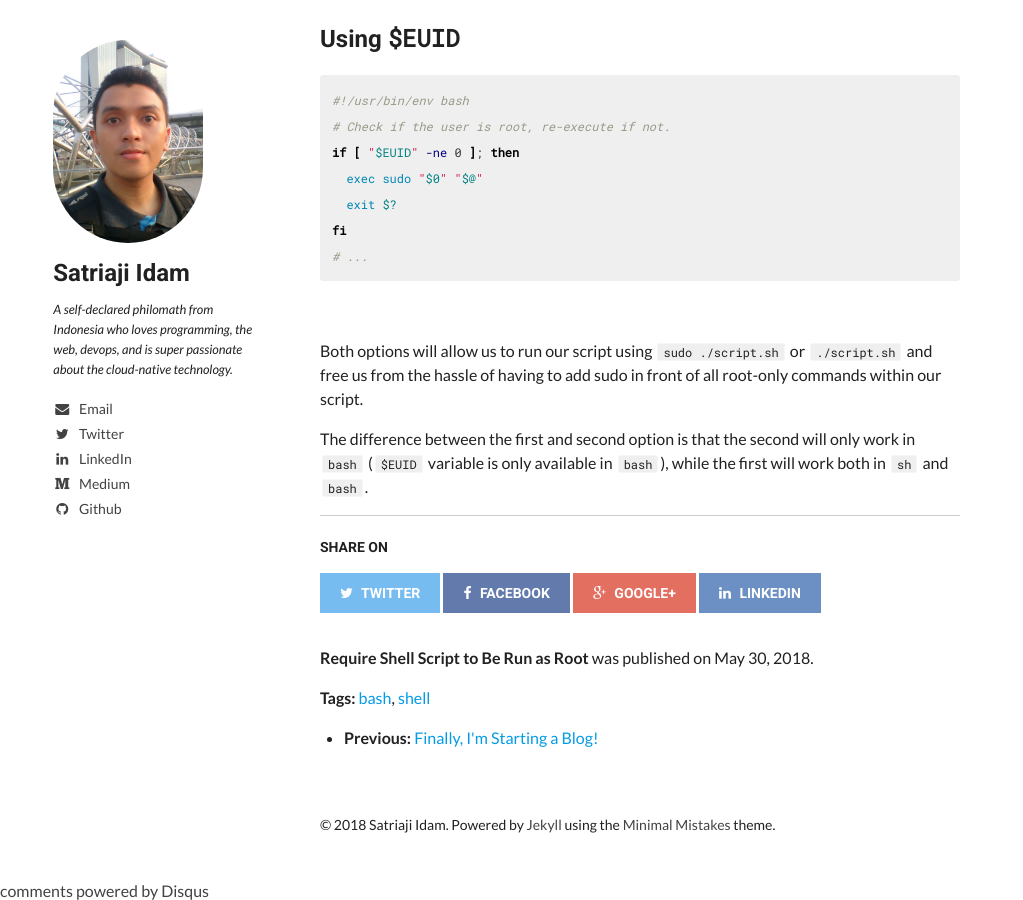
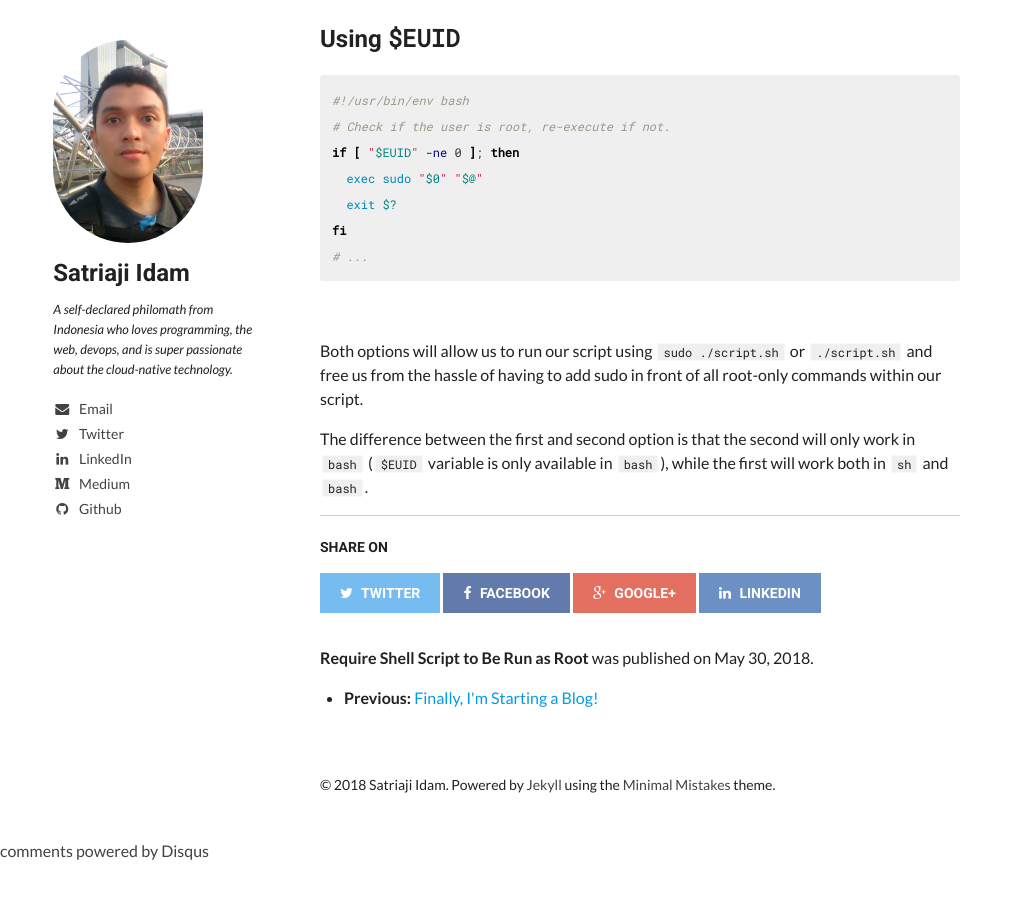
Before and after one commit to satriajidam/satriajidam.github.io, a Jekyll site: the page built from _posts/2018-05-30-require-shell-script-to-be-run-as-root.md, in a window 1280 px wide and 900 px high, scrolled down 652 px. Shown: the whole window, without its empty margins (0-1023 px from the left). Built offline with Jekyll 4.4.1, drawn with Linux system fonts in a browser that asks for light colours; nearby versions of some CDN libraries; comment, search, counter and statistics services are not loaded; after the commit the page ends 1512 px from its top, so only the background shows below that.

Commit message:
Remove post tags display

```diff
--- a/_layouts/post.html
+++ b/_layouts/post.html
@@ -29,15 +29,6 @@
       <div role="contentinfo">
         {% if page.share %}{% include _social-share.html %}{% endif %}
         <p><strong>{{ page.title }}</strong> was published on <time datetime="{{ page.date | date_to_xmlschema }}">{{ page.date | date: "%B %d, %Y" }}</time>{% if page.modified %} and last modified on <time datetime="{{ page.modified | date: "%Y-%m-%d" }}">{{ page.modified | date: "%B %d, %Y" }}</time>{% endif %}.</p>
-        <p>
-          {% if page.tags.size > 0 %}
-            <strong>Tag{% if page.tags.size > 1 %}s{% endif %}:</strong>
-            {% assign tags = page.tags | sort %}
-            {% for tag in tags %}
-              <a href="">{{ tag }}</a>{% if tag != tags.last  %},{% endif %}
-            {% endfor %}
-          {% endif %}
-        </p>
         <ul class="content-navigation">
           {% if page.next.url %}
             <li><strong>Next:</strong> <a href="{{page.next.url}}">{{page.next.title}}</a></li>
```
